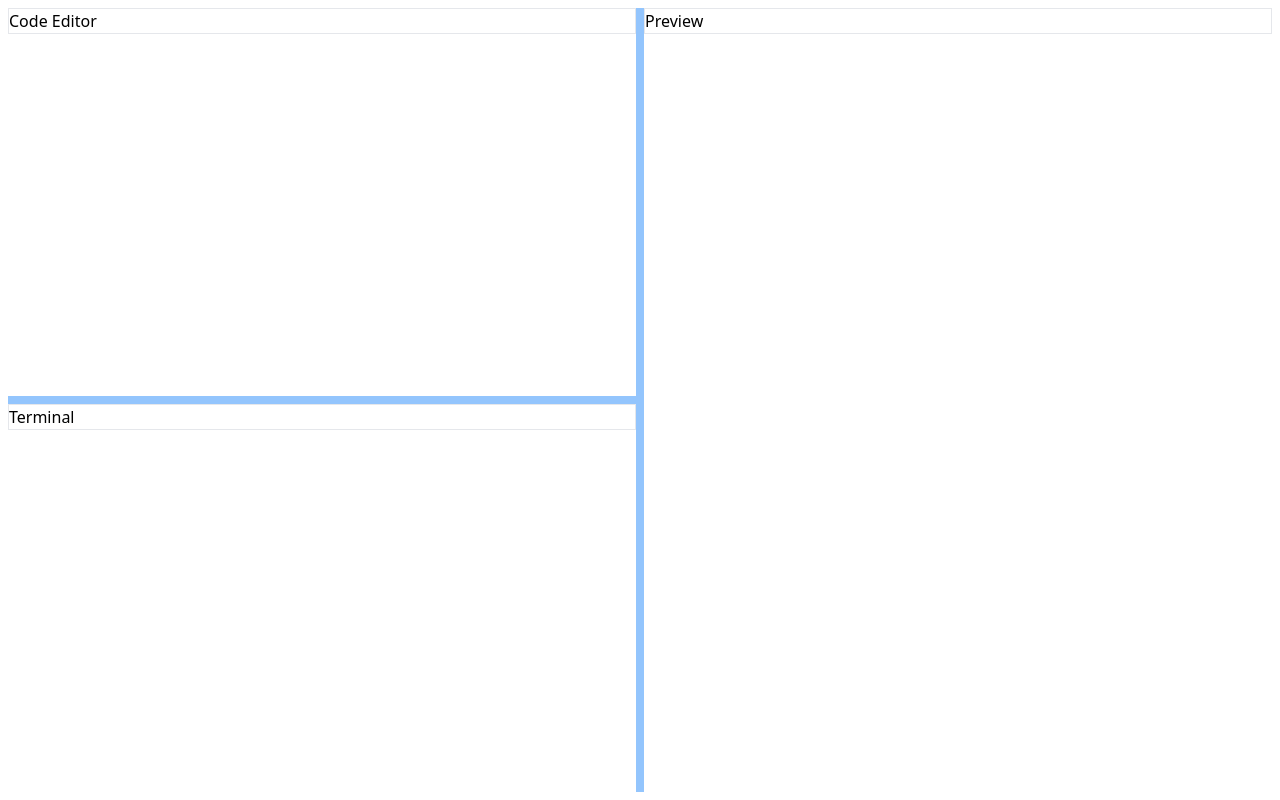
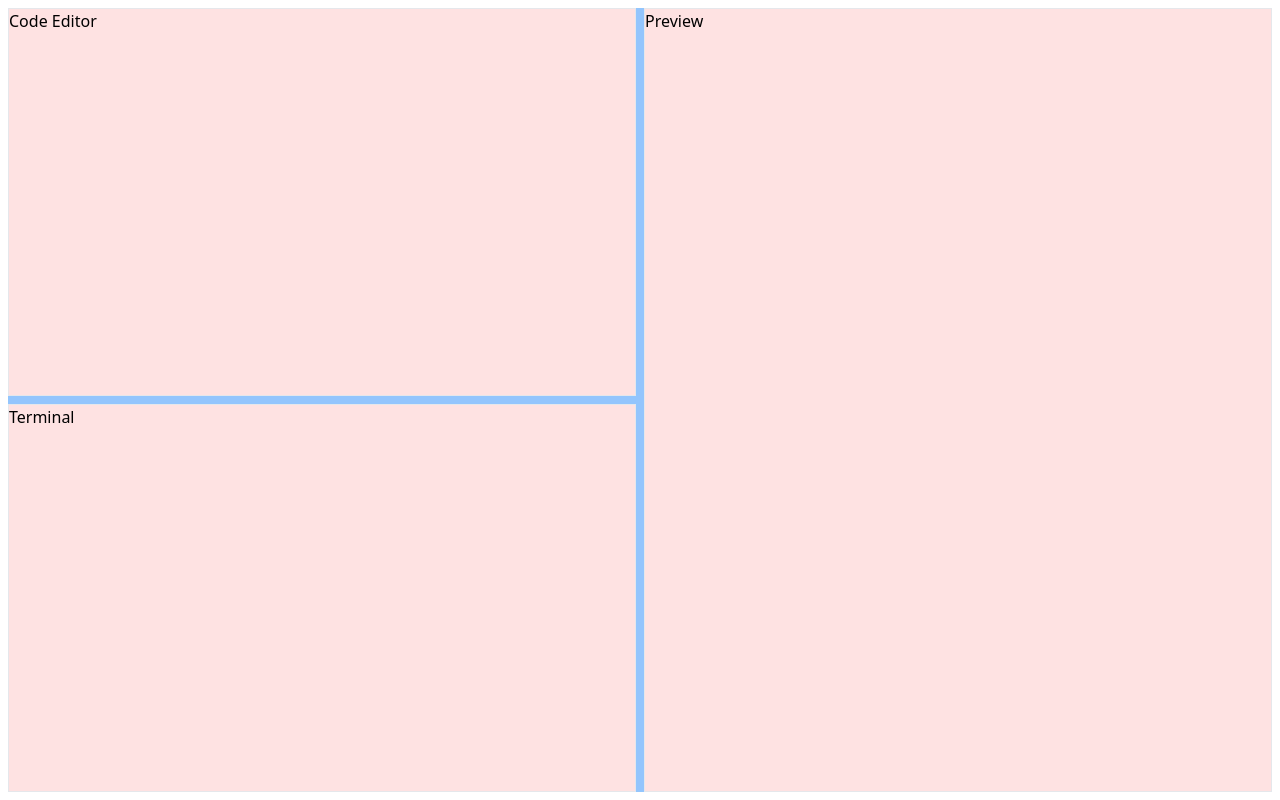
Before and after one commit to Frontend-Hire/stackpack-webcontainers-react-typescript, a React (Vite) app: page / in a window 1280 px wide. Built offline with nearby package versions, Linux system fonts and the light colour scheme.

Commit message:
full space occupied

```diff
--- a/src/App.tsx
+++ b/src/App.tsx
@@ -7,17 +7,17 @@ export default function App() {
         <Panel>
           <PanelGroup direction="vertical">
             <Panel>
-              <div className="border">Code Editor</div>
+              <div className="h-full border bg-red-100">Code Editor</div>
             </Panel>
             <PanelResizeHandle className="h-2 bg-blue-300" />
             <Panel>
-              <div className="border">Terminal</div>
+              <div className="h-full border bg-red-100">Terminal</div>
             </Panel>
           </PanelGroup>
         </Panel>
         <PanelResizeHandle className="w-2 bg-blue-300" />
         <Panel>
-          <div className="border">Preview</div>
+          <div className="h-full border bg-red-100">Preview</div>
         </Panel>
       </PanelGroup>
     </div>
```
